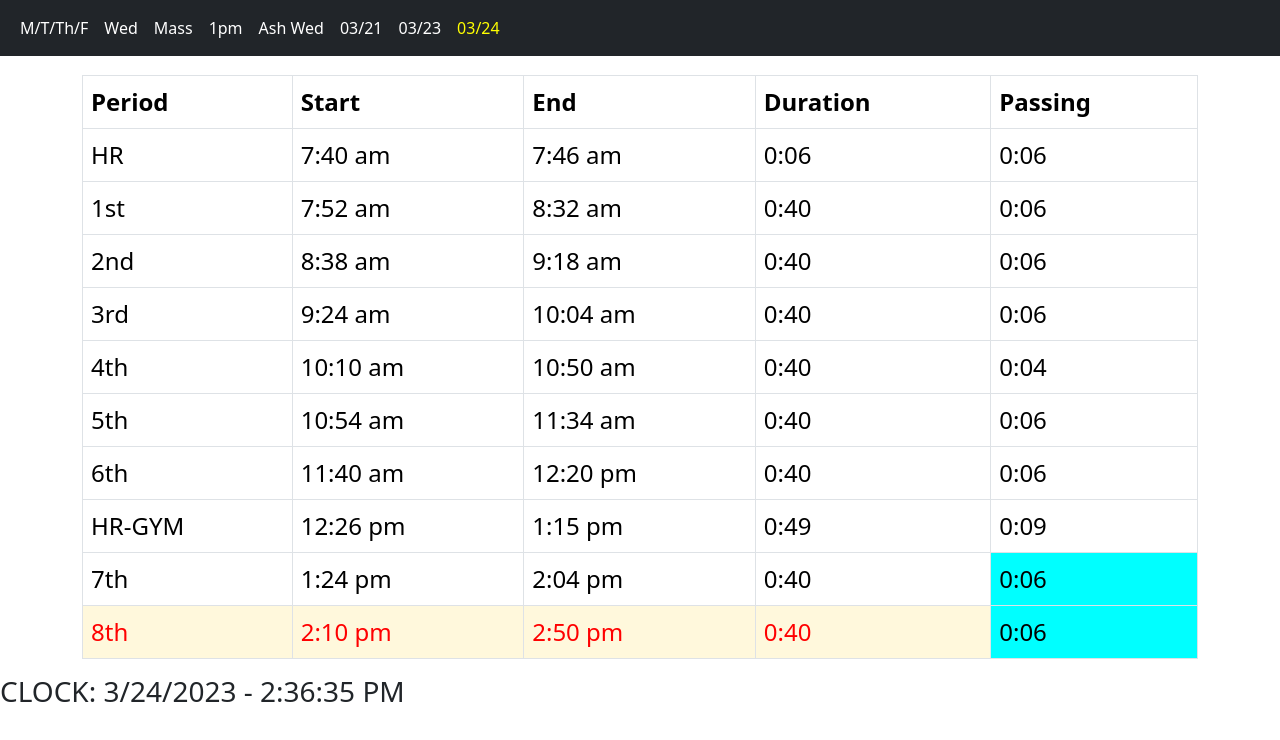
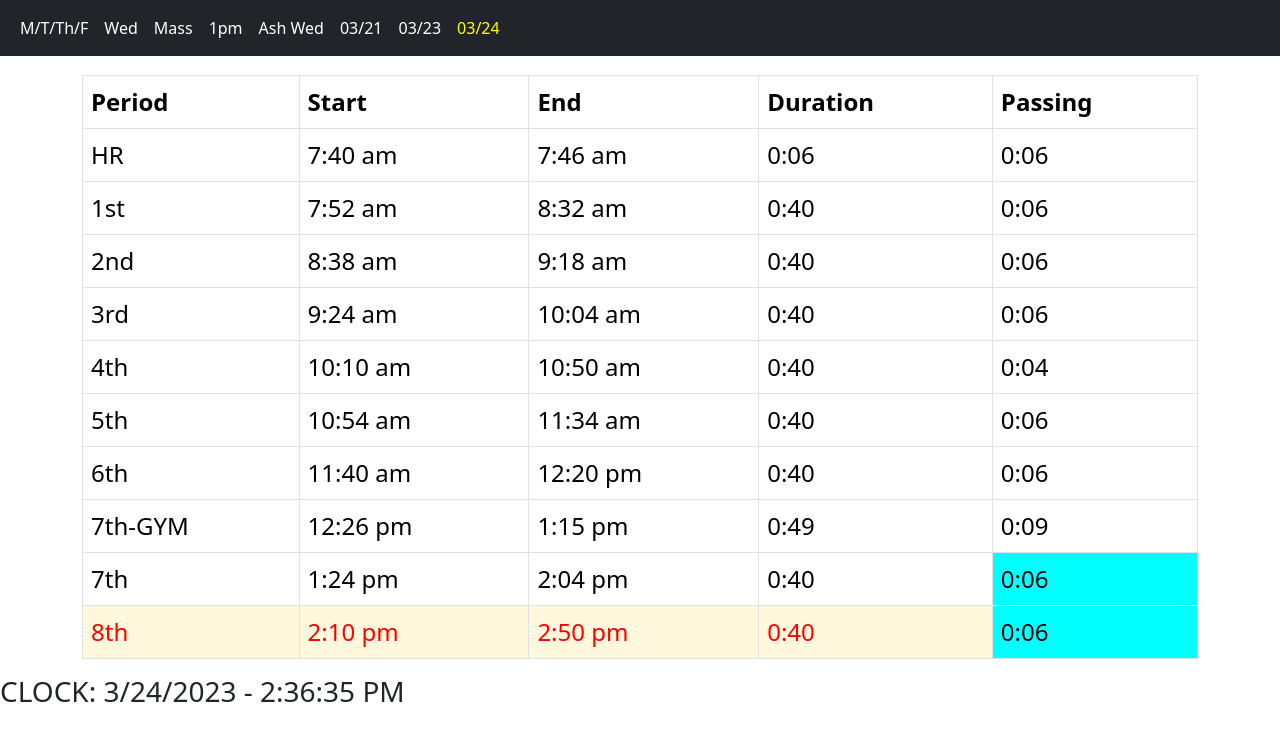
Before and after one commit to fullerm-BMCHS/schedule, a plain HTML site: page index.html in a window 1280 px wide. Drawn offline with nearby package versions, Linux system fonts and the light colour scheme.

Commit message:
0324 7th period update

```diff
--- a/index.html
+++ b/index.html
@@ -349,7 +349,7 @@
                     <td>6th</td><td>11:40 am</td><td>12:20 pm</td><td>0:40</td><td>0:06</td>
                 </tr>
                 <tr>
-                    <td>HR-GYM</td><td>12:26 pm</td><td>1:15 pm</td><td>0:49</td><td>0:09</td>
+                    <td>7th-GYM</td><td>12:26 pm</td><td>1:15 pm</td><td>0:49</td><td>0:09</td>
                 </tr>
                 <tr>
                     <td>7th</td><td>1:24 pm</td><td>2:04 pm</td><td>0:40</td><td>0:06</td>
```
